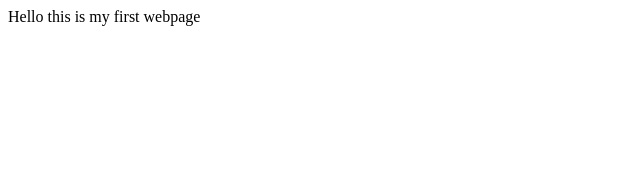
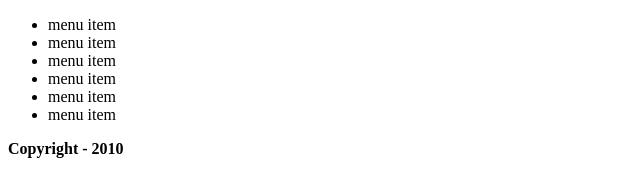
Before and after one commit to Lindaaerne/myfirstproject, a plain HTML site: page index.html in a window 1280 px wide. Shown: the whole page, without its empty margins (0-640 px from the left). Drawn offline with Linux system fonts and the light colour scheme.

Commit message:
change to boilerplate

```diff
--- a/index.html
+++ b/index.html
@@ -1 +1,36 @@
-<p>Hello this is my first webpage</p>
+<!DOCTYPE html>
+<html>
+    <head>
+        <title>Site Template - Welcome!</title>
+    </head>
+
+    <body>
+        <div class="Container">
+            <div class="Header">
+
+            </div>
+
+            <div class="Menu">
+                <ul id="nav">
+                    <li>menu item</li>
+                    <li>menu item</li>
+                    <li>menu item</li>
+                    <li>menu item</li>
+                    <li>menu item</li>
+                    <li>menu item</li>
+                </ul>
+            </div>
+
+            <div class="Body">
+
+            </div>
+        </div>
+
+    </body>
+
+    <footer>
+        <div class="Footer">
+            <b>Copyright - 2010</b>
+        </div>
+    </footer>
+</html>
```
